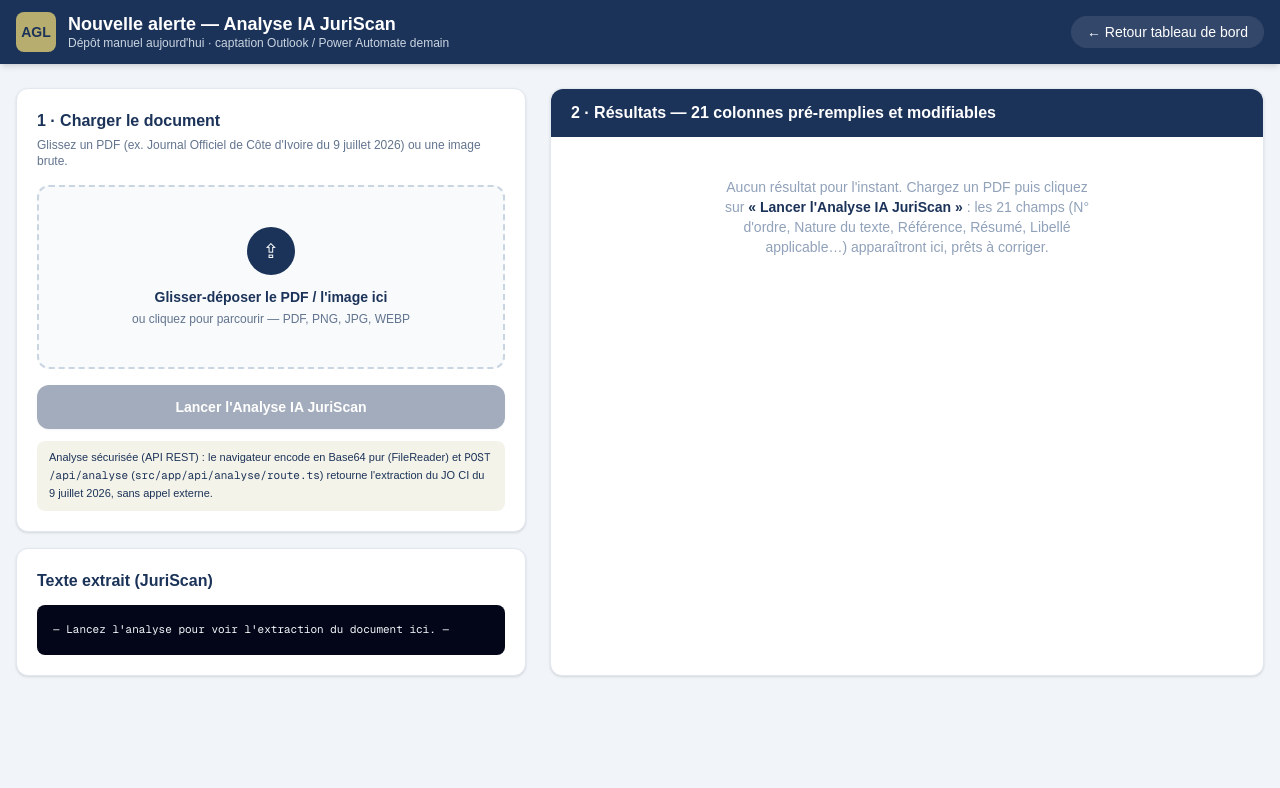
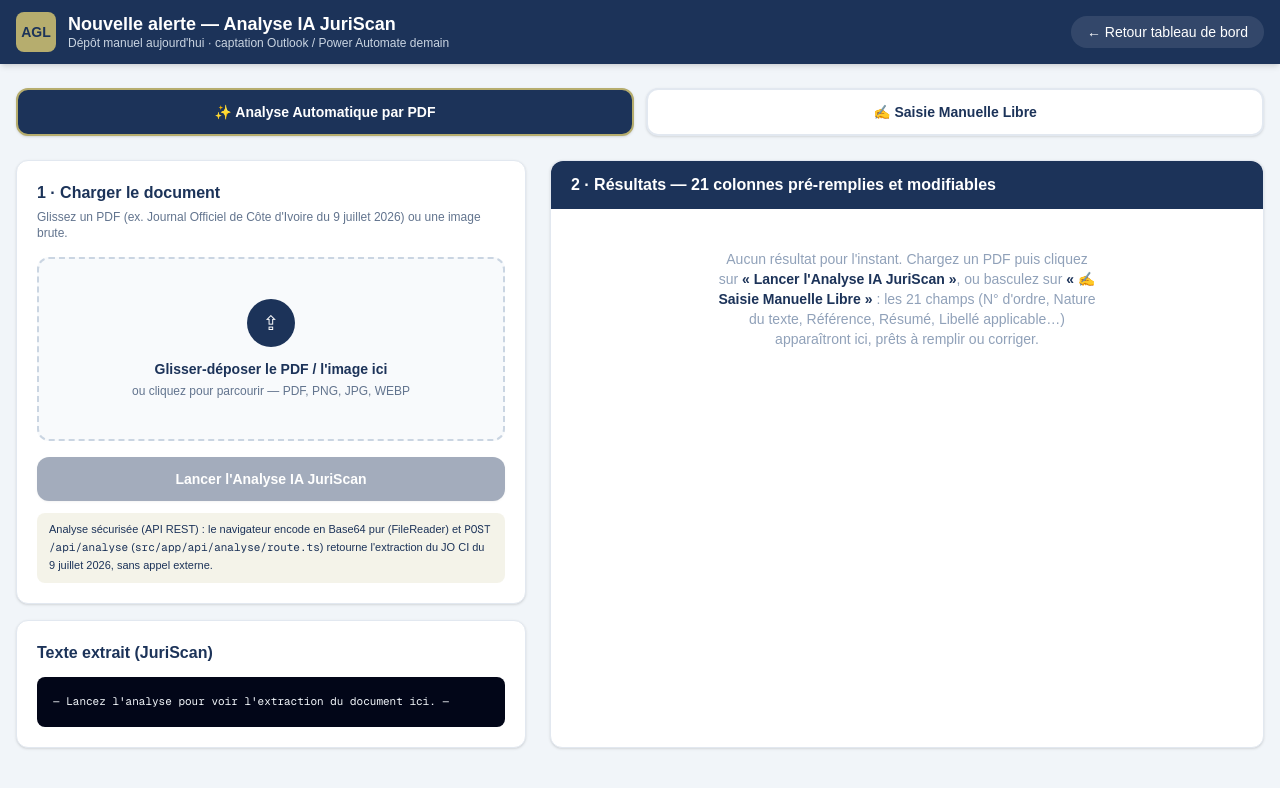
Before and after one commit to Morlis12/juriscan, a Next.js app: page /dashboard/nouvelle-alerte in a window 1280 px wide. Shown: the top 788 px of the page. Built offline with nearby package versions, Linux system fonts and the light colour scheme.

Commit message:
feat: double parcours analyse auto PDF et saisie manuelle libre 21 colonnes vierges

```diff
--- a/src/app/dashboard/nouvelle-alerte/page.tsx
+++ b/src/app/dashboard/nouvelle-alerte/page.tsx
@@ -7,9 +7,12 @@ import type { ConformiteStatut, DepartementCode } from "@/domain/veille";
 import { CONFORMITE_STATUTS, DEPARTEMENT_CODES } from "@/domain/veille";
 import {
   DEPARTEMENT_OPTIONS,
+  creerAlerteVierge,
   simulerAnalyseAlerte,
   type AlerteAnalyse21,
 } from "@/domain/nouvelle-alerte";
+
+type ModeSaisie = "auto" | "manuel";
 
 interface ApiAnalyseData {
   numeroOrdre?: string;
@@ -76,6 +79,19 @@ export default function NouvelleAlertePage() {
   const [resultat, setResultat] = useState<AlerteAnalyse21 | null>(null);
   const [source, setSource] = useState<"gemini" | "simulation" | null>(null);
   const [saved, setSaved] = useState(false);
+  const [mode, setMode] = useState<ModeSaisie>("auto");
+
+  function choisirMode(m: ModeSaisie) {
+    setMode(m);
+    setErreur(null);
+    setSaved(false);
+    // Saisie libre : panneau des 21 colonnes vierges, prêt au clavier.
+    if (m === "manuel" && !resultat) {
+      setResultat(creerAlerteVierge());
+      setTexteExtrait("");
+      setSource(null);
+    }
+  }
 
   function prendreFichier(f: File | undefined) {
     setErreur(null);
@@ -224,9 +240,59 @@ export default function NouvelleAlertePage() {
         </div>
       </header>
 
-      <main className="mx-auto grid max-w-7xl gap-6 px-4 py-6 lg:grid-cols-[minmax(0,5fr)_minmax(0,7fr)]">
+      <main className="mx-auto max-w-7xl space-y-6 px-4 py-6">
+        {/* Sélecteur de parcours */}
+        <div className="grid gap-3 sm:grid-cols-2" role="tablist" aria-label="Mode de saisie">
+          <button
+            type="button"
+            role="tab"
+            aria-selected={mode === "auto"}
+            onClick={() => choisirMode("auto")}
+            className={`rounded-xl border-2 px-5 py-3 text-sm font-bold shadow-sm transition-colors ${
+              mode === "auto"
+                ? "border-brand-gold bg-brand-blue text-white"
+                : "border-slate-200 bg-white text-brand-blue hover:border-brand-blue"
+            }`}
+          >
+            ✨ Analyse Automatique par PDF
+          </button>
+          <button
+            type="button"
+            role="tab"
+            aria-selected={mode === "manuel"}
+            onClick={() => choisirMode("manuel")}
+            className={`rounded-xl border-2 px-5 py-3 text-sm font-bold shadow-sm transition-colors ${
+              mode === "manuel"
+                ? "border-brand-gold bg-brand-blue text-white"
+                : "border-slate-200 bg-white text-brand-blue hover:border-brand-blue"
+            }`}
+          >
+            ✍️ Saisie Manuelle Libre
+          </button>
+        </div>
+
+        <div className="grid gap-6 lg:grid-cols-[minmax(0,5fr)_minmax(0,7fr)]">
         {/* Colonne gauche : dépôt + extraction */}
         <section className="space-y-4">
+          {mode === "manuel" ? (
+            <div className="rounded-xl border border-slate-200 bg-white p-5 shadow-sm">
+              <h2 className="text-base font-bold text-brand-blue">1 · Saisie libre au clavier</h2>
+              <p className="mt-1 text-xs text-slate-500">
+                Aucun document requis : remplissez directement les 21 colonnes vierges du panneau de droite.
+              </p>
+              <ol className="mt-4 space-y-2 text-sm text-slate-700">
+                <li className="rounded-lg bg-slate-50 px-3 py-2">
+                  <span className="font-bold text-brand-blue">1.</span> Saisissez le N° d&apos;ordre, la nature, la référence et le résumé.
+                </li>
+                <li className="rounded-lg bg-slate-50 px-3 py-2">
+                  <span className="font-bold text-brand-blue">2.</span> Assignez le département responsable dans le menu déroulant.
+                </li>
+                <li className="rounded-lg bg-slate-50 px-3 py-2">
+                  <span className="font-bold text-brand-blue">3.</span> Cliquez sur « 💾 Enregistrer la Fiche de Veille ».
+                </li>
+              </ol>
+            </div>
+          ) : (
           <div className="rounded-xl border border-slate-200 bg-white p-5 shadow-sm">
             <h2 className="text-base font-bold text-brand-blue">1 · Charger le document</h2>
             <p className="mt-1 text-xs text-slate-500">
@@ -320,7 +386,9 @@ export default function NouvelleAlertePage() {
               du 9 juillet 2026, sans appel externe.
             </p>
           </div>
+          )}
 
+          {mode === "auto" && (
           <div className="rounded-xl border border-slate-200 bg-white p-5 shadow-sm">
             <div className="flex flex-wrap items-center justify-between gap-2">
               <h2 className="text-base font-bold text-brand-blue">Texte extrait (JuriScan)</h2>
@@ -340,12 +408,17 @@ export default function NouvelleAlertePage() {
               {texteExtrait || "— Lancez l'analyse pour voir l'extraction du document ici. —"}
             </pre>
           </div>
+          )}
         </section>
 
         {/* Colonne droite : 21 champs */}
         <section className="rounded-xl border border-slate-200 bg-white shadow-sm">
           <div className="flex flex-wrap items-center justify-between gap-2 rounded-t-xl bg-brand-blue px-5 py-3">
-            <h2 className="text-base font-bold text-white">2 · Résultats — 21 colonnes pré-remplies et modifiables</h2>
+            <h2 className="text-base font-bold text-white">
+              {mode === "manuel"
+                ? "2 · Saisie — 21 colonnes vierges modifiables"
+                : "2 · Résultats — 21 colonnes pré-remplies et modifiables"}
+            </h2>
             {resultat && (
               <span className="rounded-full bg-brand-gold px-3 py-1 font-mono text-xs font-bold text-brand-blue">
                 {resultat.numeroOrdre}
@@ -357,9 +430,10 @@ export default function NouvelleAlertePage() {
             <div className="px-5 py-10 text-center text-sm text-slate-400">
               <p className="mx-auto max-w-sm">
                 Aucun résultat pour l&apos;instant. Chargez un PDF puis cliquez sur{" "}
-                <span className="font-semibold text-brand-blue">« Lancer l&apos;Analyse IA JuriScan »</span> : les 21
-                champs (N° d&apos;ordre, Nature du texte, Référence, Résumé, Libellé applicable…) apparaîtront ici,
-                prêts à corriger.
+                <span className="font-semibold text-brand-blue">« Lancer l&apos;Analyse IA JuriScan »</span>, ou
+                basculez sur <span className="font-semibold text-brand-blue">« ✍️ Saisie Manuelle Libre »</span> : les
+                21 champs (N° d&apos;ordre, Nature du texte, Référence, Résumé, Libellé applicable…) apparaîtront ici,
+                prêts à remplir ou corriger.
               </p>
             </div>
           ) : (
@@ -484,6 +558,7 @@ export default function NouvelleAlertePage() {
             </div>
           )}
         </section>
+        </div>
       </main>
     </div>
   );
--- a/src/domain/nouvelle-alerte.ts
+++ b/src/domain/nouvelle-alerte.ts
@@ -138,6 +138,37 @@ export function simulerAnalyseAlerte(source: DocumentSource): {
   };
 }
 
+/**
+ * Formulaire vierge pour la saisie manuelle libre (sans document) :
+ * 21 colonnes vides, neutres, prêtes à la frappe clavier.
+ * Seul le département reprend la première option (sélecteur oblige).
+ */
+export function creerAlerteVierge(): AlerteAnalyse21 {
+  return {
+    numeroOrdre: "",
+    qssfte: "",
+    natureTexte: "",
+    referenceTexte: "",
+    article: "",
+    resumeTexte: "",
+    libelleApplicable: "",
+    lienHypertexte: "",
+    dateEntreeVigueur: "",
+    contenu: "",
+    moyenCommunication: "",
+    applicableAGLCI: true,
+    departementResponsable: "DJ",
+    actionsExistantes: "",
+    preuvesExistantes: "",
+    statutConformite: "NON_CONFORME_0",
+    preuveDifferee: "",
+    libelleAction: "",
+    responsable: "",
+    delai: "",
+    tauxAvancement: 0,
+  };
+}
+
 function hashCode(s: string): number {
   let h = 0;
   for (let i = 0; i < s.length; i++) {
```
